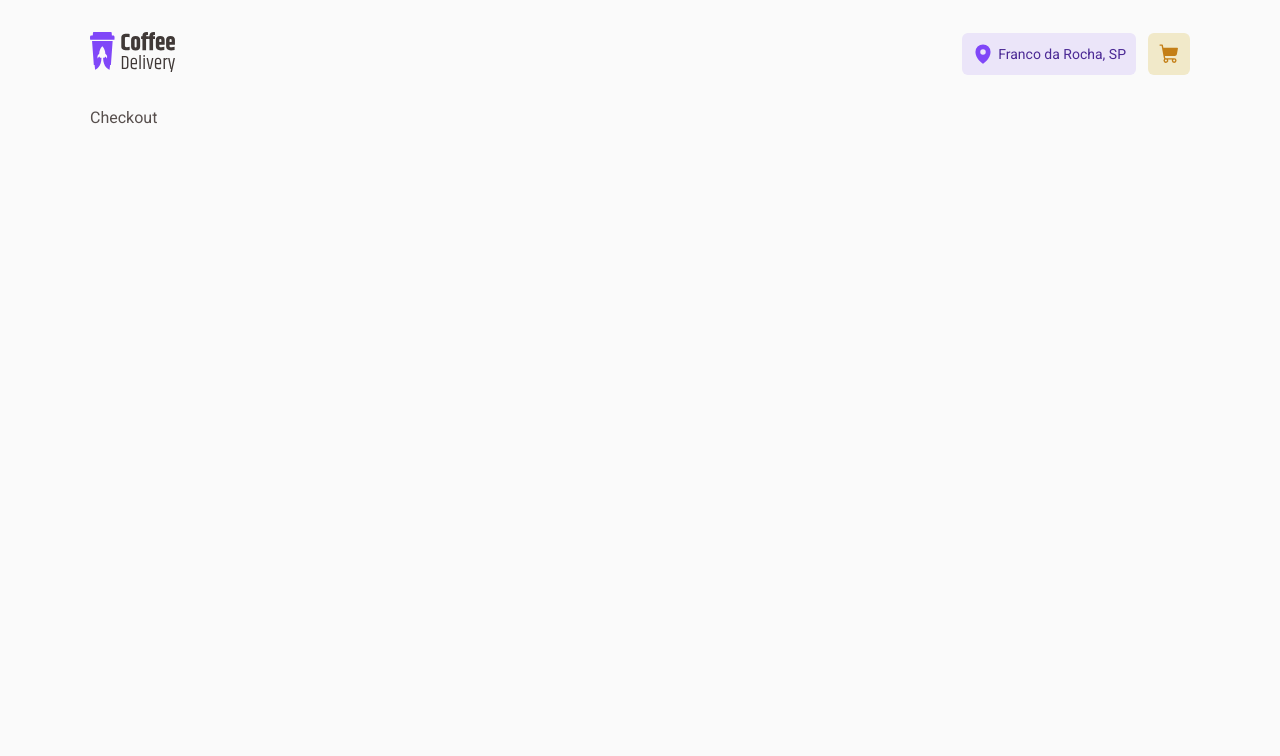
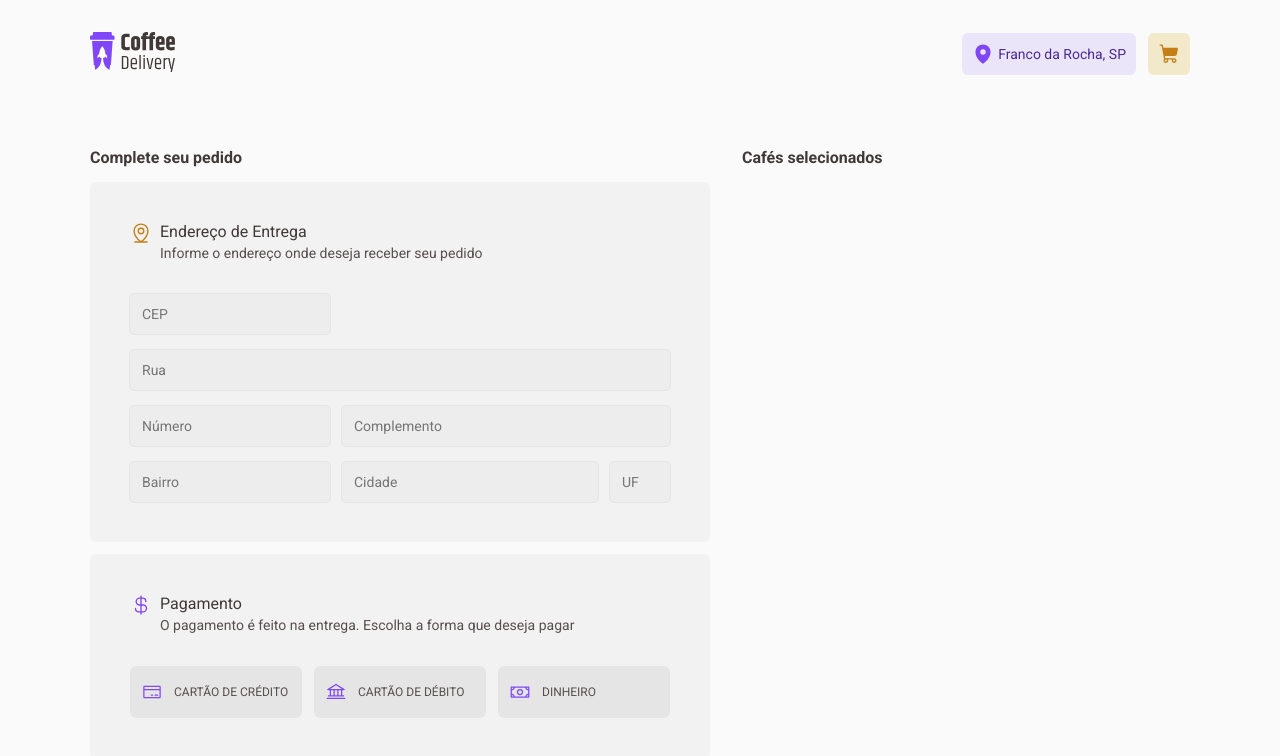
Before and after one commit to luisgustavoTbarbosa/coffee-delivery, a React (Vite) app: page /checagem in a window 1280 px wide. Shown: the top 756 px of the page. Built offline with nearby package versions, Linux system fonts and the light colour scheme.

Commit message:
feat: address form and payment methods options

```diff
--- /dev/null
+++ b/src/pages/Checkout/OrderForm/index.tsx
@@ -0,0 +1,50 @@
+import { Bank, CreditCard, CurrencyDollar, MapPinLine, Money } from "@phosphor-icons/react";
+import { DeliveryAddressBox, BoxTitle, FormAddress, PaymentMethods } from "./styles";
+
+export function OrderForm() {
+  return (
+    <div>
+      <DeliveryAddressBox>
+        <BoxTitle>
+          <MapPinLine color="#C47F17" size={22} />
+          <div>
+            <p>Endereço de Entrega</p>
+            <span>Informe o endereço onde deseja receber seu pedido</span>
+          </div>
+        </BoxTitle>
+        <FormAddress>
+          <input type="number" name="cep" id="cep" placeholder="CEP"/>
+          <input type="text" name="rua" id="rua" placeholder="Rua"/>
+          <input type="number" name="numero" id="numero" placeholder="Número"/>
+          <input type="text" name="complemento" id="complemento" placeholder="Complemento"/>
+          <input type="text" name="bairro" id="bairro" placeholder="Bairro"/>
+          <input type="text" name="cidade" id="cidade" placeholder="Cidade"/>
+          <input type="text" name="uf" id="uf" placeholder="UF"/>
+        </FormAddress>
+      </DeliveryAddressBox>
+      <DeliveryAddressBox>
+        <BoxTitle>
+          <CurrencyDollar color="#8047F8" size={22} />
+          <div>
+            <p>Pagamento</p>
+            <span>O pagamento é feito na entrega. Escolha a forma que deseja pagar</span>
+          </div>
+        </BoxTitle>
+        <PaymentMethods>
+          <button>
+            <CreditCard color="#8047F8" size={20}/>
+            Cartão de crédito
+          </button>
+          <button>
+            <Bank color="#8047F8" size={20}/>
+            Cartão de débito
+          </button>
+          <button>
+            <Money color="#8047F8" size={20}/>
+            Dinheiro
+          </button>
+        </PaymentMethods>
+      </DeliveryAddressBox>
+    </div>
+  )
+}
--- /dev/null
+++ b/src/pages/Checkout/OrderForm/styles.ts
@@ -0,0 +1,84 @@
+import styled from "styled-components";
+
+export const DeliveryAddressBox = styled.div`
+  padding: 2.5rem;
+  background-color: ${(props) => props.theme["base-card"]};
+  border-radius: 6px;
+
+  &:first-of-type {
+    margin-bottom: 0.75rem;
+  }
+`
+
+export const BoxTitle = styled.div`
+  display: flex;
+  align-items: flex-start;
+  gap: 8px;
+  margin-bottom: 2rem;
+
+  p {
+    color: ${(props) => props.theme["base-subtitle"]};
+  }
+
+  span {
+    color: ${(props) => props.theme["base-text"]};
+    font-size: 0.875rem;
+  }
+
+  p, span {
+    line-height: 130%;
+  }
+`
+
+export const FormAddress = styled.form`
+  display: flex;
+  flex-wrap: wrap;
+  gap: 1rem 0.75rem;
+
+  input {
+    min-width: 12.5rem;
+    padding: 0.75rem;
+    border-radius: 4px;
+    border: none;
+    background-color: ${(props) => props.theme["base-input"]};
+    outline: 1px solid ${(props) => props.theme["base-button"]};
+    color: ${(props) => props.theme["base-label"]};
+    font-size: 0.875rem;
+
+    &#rua {
+      width: 100%;
+    }
+
+    &#complemento,
+    &#cidade {
+      flex: 1;
+    }
+
+    &#uf {
+      min-width: 3.75rem;
+      width: 3.75rem;
+    }
+  }
+`
+
+export const PaymentMethods = styled.div`
+  display: flex;
+  align-items: center;
+  gap: 0.75rem;
+
+  button {
+    display: flex;
+    align-items: center;
+    justify-content: flex-start;
+    flex: 1;
+    gap: 0.75rem;
+    padding: 1rem 0.75rem;
+    border: none;
+    border-radius: 6px;
+    background-color: ${(props) => props.theme["base-button"]};
+    color: ${(props) => props.theme["base-text"]};
+    font-size: 0.75rem;
+    text-transform: uppercase;
+    cursor: pointer;
+  }
+`
--- a/src/pages/Checkout/index.tsx
+++ b/src/pages/Checkout/index.tsx
@@ -1,5 +1,16 @@
+import { OrderForm } from "./OrderForm";
+import { CheckoutContainer, CompleteOrder, SelectedCoffees } from "./styles";
+
 export function Checkout() {
   return (
-    <div>Checkout</div>
+    <CheckoutContainer>
+      <CompleteOrder>
+        <strong>Complete seu pedido</strong>
+        <OrderForm />
+      </CompleteOrder>
+      <SelectedCoffees>
+        <strong>Cafés selecionados</strong>
+      </SelectedCoffees>
+    </CheckoutContainer>
   )
 }
--- /dev/null
+++ b/src/pages/Checkout/styles.ts
@@ -0,0 +1,23 @@
+import styled from "styled-components";
+
+export const CheckoutContainer = styled.main`
+  display: flex;
+  gap: 2rem;
+  margin-top: 2.5rem;
+
+  strong {
+    display: block;
+    margin-bottom: 0.938rem;
+    color: ${(props) => props.theme["base-subtitle"]};
+  }
+`
+
+export const CompleteOrder = styled.div`
+  flex: 1;
+
+
+`
+
+export const SelectedCoffees = styled.div`
+  min-width: 448px;
+`
--- a/src/styles/global.ts
+++ b/src/styles/global.ts
@@ -18,7 +18,7 @@ export const GlobalStyle = createGlobalStyle`
     -webkit-font-smoothing: antialiased;
   }
 
-  body, input-security, textarea, button {
+  body, input-security, textarea, button, input {
     font-family: 'Roboto';
     font-size: 1rem;
     font-weight: 400;
```
